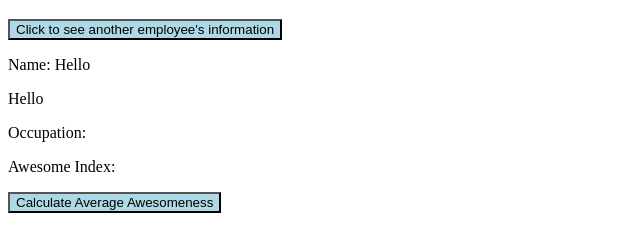
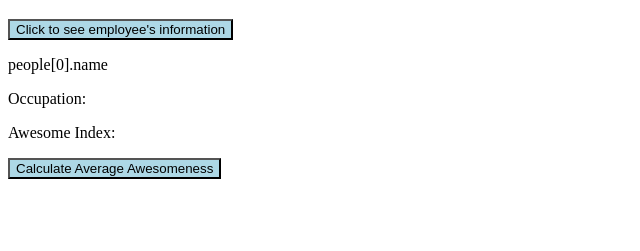
Before and after one commit to tomosindberg/1st-DA, a plain HTML site: page page.html in a window 1280 px wide. Shown: the part 101-352 px from the top of the page, without its empty margins (0-640 px from the left). Drawn offline with nearby package versions, Linux system fonts and the light colour scheme.

Commit message:
Adding again

```diff
--- a/main.js
+++ b/main.js
@@ -1,8 +1,19 @@
 
-  // $(function(){
-    $('#name').append("<p> Hello </p>");
+// $(function(){
+//   $()
+//   $('#name').append("<p> Hello </p>");
 
-    //.css("background-color", "red");
+//     //.css("background-color", "red");
+// });
+
+  // });
 
 
-  // });
+// $(document).ready(function(){
+//     $('div').click(function(){
+//         $(this).fadeOut('fast');
+//     });
+//     $('div').hover(function(){
+//         $(this).addClass('red');
+//     });
+// });
--- a/page.html
+++ b/page.html
@@ -7,12 +7,11 @@
 <!-- <script src="style.css" type="text/javascript" charset="utf-8"></script> -->
 
 <body>
-
   <main>
     <h1 style='padding: 20px;'>Average Awesomeness</h1>
-    <button id="staff" type="submit">Click to see another employee's information </button>
+    <button id="staff" type="submit">Click to see employee's information </button>
     <div>
-      <p id = "name"> Name: </p>
+      <p id = "name"> people[0].name </p>
       <p id = "occupation"> Occupation: </p>
       <p id = "awesomeIndex"> Awesome Index: <p>
 
@@ -20,6 +19,8 @@
       Occupation:<input type = "text" name = "occupation"<br>
       Awesome Index: <input type = "text" name = "Awesome Index" <br>
        -->
+    </div>
+    <div>
        <button id="AvgAwesomeButton" type="submit">Calculate Average Awesomeness</button>
 <!--       <p id='translated'></p> -->
 <!--       <textarea id='result' name='text'>
@@ -29,14 +30,30 @@
     </div>
 
   </main>
+
 <script src="https://code.jquery.com/jquery-1.10.2.js"></script>
 
 
-<script> $('#name').append(document.createTextNode("Hello"));
-$("staff").append
+<script>
+// var i = 0;
+// $("#staff").click(function(){
+//   //for(i=0; i<people.length; i++)
+
+//   $('#name').append(document.createTextNode(people[i].name));
+//   $('#occupation').append(document.createTextNode(people[i].occupation));
+//   $('#awesomeIndex').append(document.createTextNode(people[i].awesomeIndex));
+//   if (i<people.length){
+//     i++;
+//   }
+//   else {
+//     i =0;
+//   }
+// })
+//$('#name').append(document.createTextNode("Hello"));
+//$("staff").append
 
 $("#AvgAwesomeButton").click(function(){
-  $('#result').append(document.createTextNode(avgAwesome()))
+  $('#result').append(document.createTextNode(avgAwesome()));
 })
 
 </script>
```
